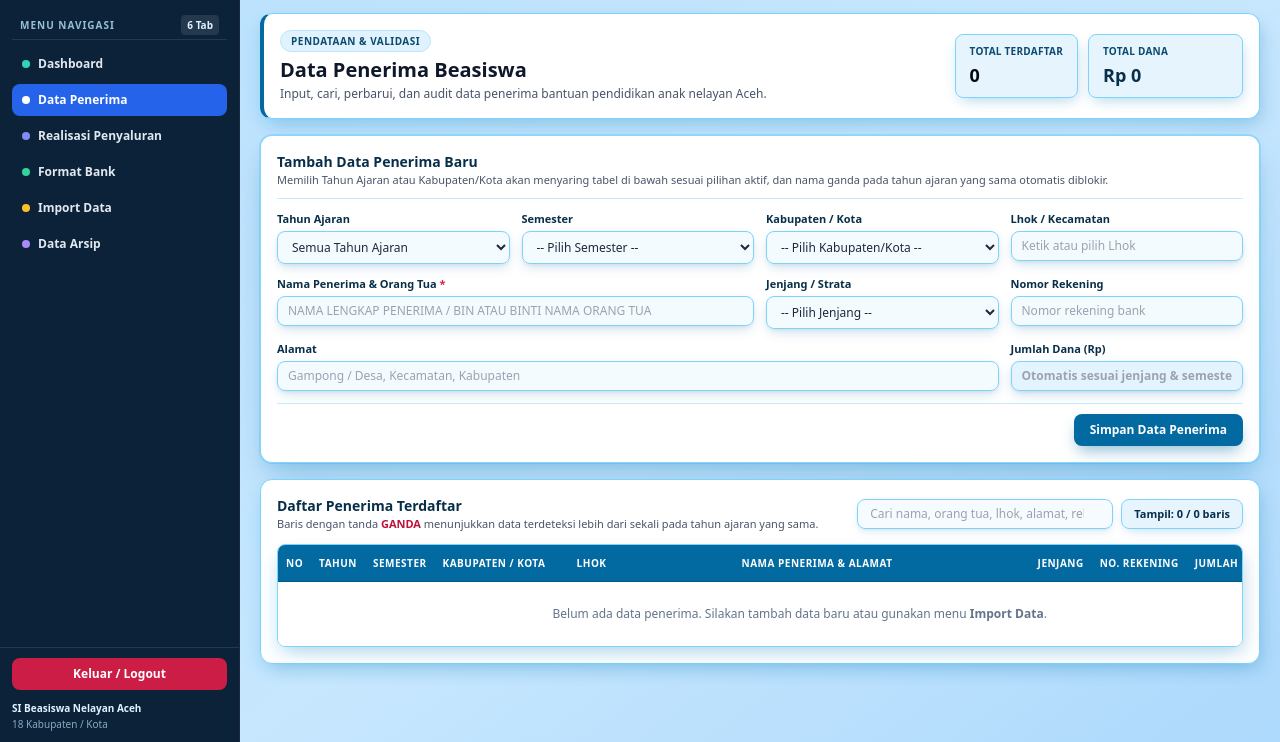
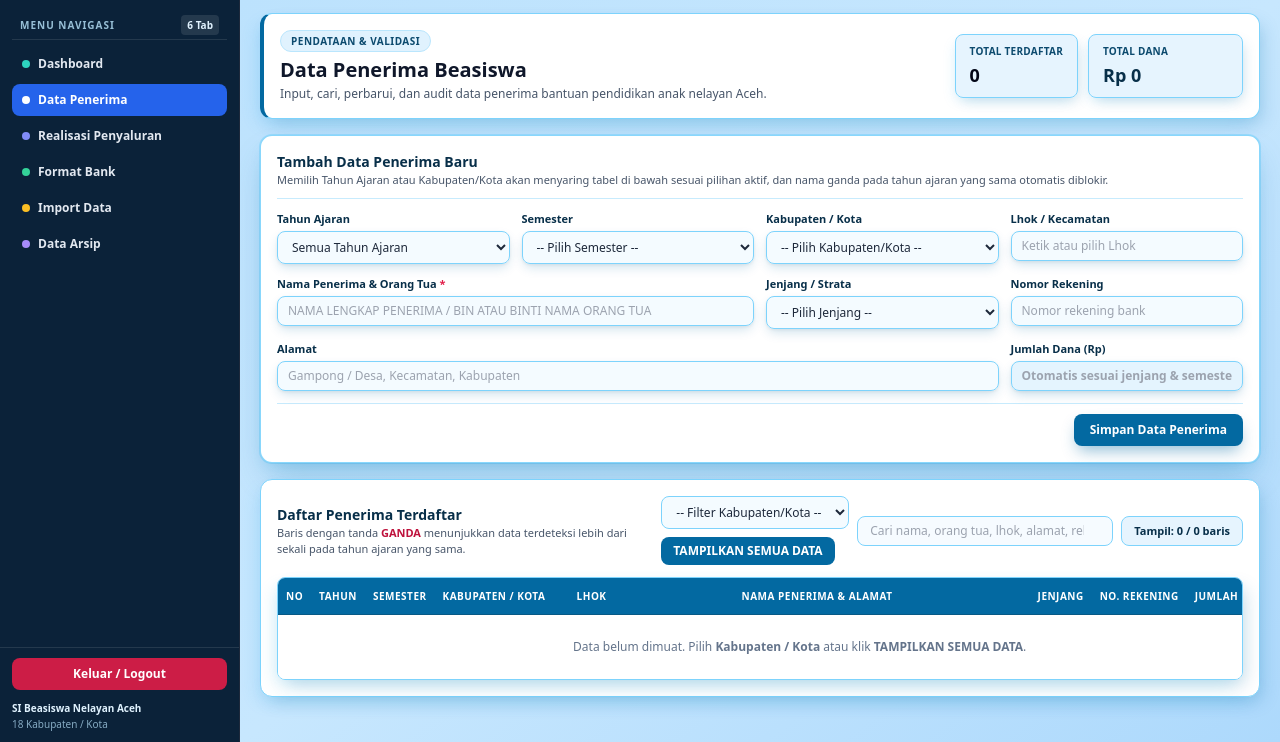
Before and after one commit to irfn8727-max/si-beasiswa-web, a Flask app: page /penerima in a window 1280 px wide. Shown: the part 58-800 px from the top of the page. Run offline with Flask 3, Linux system fonts and the light colour scheme; the visitor is signed in with stand-in values (Sample User, id 1); data that the repository does not hold is empty; some libraries are stand-ins or nearby versions.

Commit message:
Optimasi pemuatan data terkendali pada halaman penerima

```diff
--- a/app.py
+++ b/app.py
@@ -388,6 +388,45 @@ def ambil_penerima_by_status(status=None):
     rapikan_nomor_urut(hasil)
     return hasil
 
+def ambil_penerima_terkendali(kabupaten="", tampilkan_semua=False, status="AKTIF"):
+    kab_bersih = normalisasi_kabupaten(kabupaten or "")
+    if not kab_bersih and not tampilkan_semua:
+        return []
+
+    sql = """
+        SELECT
+            id,
+            tahun,
+            semester,
+            kabupaten_kota,
+            lhok,
+            nama_penerima,
+            alamat,
+            strata_pendidikan,
+            nomor_rekening,
+            jumlah_dana,
+            status_data,
+            tanggal_input
+        FROM tabel_penerima
+        WHERE UPPER(status_data) = %s
+    """
+    status_bersih = (status or "AKTIF").strip().upper()
+    params = [status_bersih]
+
+    if kab_bersih:
+        sql += " AND UPPER(kabupaten_kota) = %s"
+        params.append(kab_bersih.upper())
+
+    sql += " ORDER BY id ASC"
+
+    with get_db_connection() as conn:
+        with conn.cursor(cursor_factory=RealDictCursor) as cur:
+            cur.execute(sql, params)
+            rows = cur.fetchall()
+
+    hasil = [normalisasi_row_penerima(r) for r in rows]
+    rapikan_nomor_urut(hasil)
+    return hasil
 
 def muat_data():
     return ambil_penerima_by_status("AKTIF")
@@ -1021,8 +1060,6 @@ def dashboard():
 
 @app.route("/penerima", methods=["GET", "POST"])
 def penerima():
-    daftar = muat_data()
-
     if request.method == "POST":
         baris_baru = bangun_baris_dari_form(request.form)
         pesan_validasi = validasi_input_penerima(baris_baru)
@@ -1031,8 +1068,13 @@ def penerima():
             return redirect(url_for("penerima"))
 
         izinkan_sama = bool(request.form.get("izinkan_nama_sama"))
+        calon_sama = ambil_penerima_terkendali(
+            kabupaten=baris_baru["kabupaten_kota"],
+            tampilkan_semua=False,
+            status="AKTIF",
+        )
         data_sama = cari_data_sama(
-            daftar,
+            calon_sama,
             baris_baru["nama_penerima"],
             tahun=baris_baru["tahun"],
         )
@@ -1055,6 +1097,15 @@ def penerima():
         flash("Data penerima berhasil disimpan ke PostgreSQL.", "success")
         return redirect(url_for("penerima"))
 
+    kabupaten_dipilih = request.args.get("kabupaten", "").strip()
+    tampilkan_semua = request.args.get("tampilkan_semua") == "1"
+
+    daftar = ambil_penerima_terkendali(
+        kabupaten=kabupaten_dipilih,
+        tampilkan_semua=tampilkan_semua,
+        status="AKTIF",
+    )
+
     kumpulan_tahun = {
         str(d.get("tahun", "") or "").strip()
         for d in daftar
@@ -1079,8 +1130,9 @@ def penerima():
         total_dana=total_dana,
         temuan_ganda=temuan_ganda,
         penerima_berulang=penerima_berulang,
+        kabupaten_dipilih=kabupaten_dipilih,
+        tampilkan_semua=tampilkan_semua,
     )
-
 
 @app.route("/penerima/edit/<row_id>", methods=["POST"])
 def edit_penerima(row_id):
--- a/templates/penerima.html
+++ b/templates/penerima.html
@@ -16,11 +16,11 @@
 
     <!-- Dua Kotak Ringkasan Biru Langit -->
     <div class="flex flex-wrap gap-2.5 text-xs shrink-0">
-      <div class="bg-sky-100/80 hover:bg-sky-100 border border-sky-300 rounded-lg px-3.5 py-2 min-w-[120px] shadow-[4px_6px_14px_-4px_rgba(3,105,161,0.2),-4px_6px_14px_-4px_rgba(14,165,233,0.12)] hover:-translate-y-1 hover:shadow-xl transition duration-200 cursor-default">
+      <div class="bg-sky-100/80 hover:bg-sky-100 border border-sky-300 rounded-lg px-3.5 py-2 min-w-[120px] shadow-[4px_6px_14px_-4px_rgba(3,105,161,0.2),-4px_6px_14px_-4px_rgba(14,165,233,0.12)] cursor-default">
         <div class="text-sky-900 font-bold uppercase tracking-wide text-[10px]">Total Terdaftar</div>
         <div class="text-base sm:text-lg font-bold text-slate-950 mt-0.5">{{ total_terdaftar | default(0) }}</div>
       </div>
-      <div class="bg-sky-100/80 hover:bg-sky-100 border border-sky-300 rounded-lg px-3.5 py-2 min-w-[155px] shadow-[4px_6px_14px_-4px_rgba(3,105,161,0.2),-4px_6px_14px_-4px_rgba(14,165,233,0.12)] hover:-translate-y-1 hover:shadow-xl transition duration-200 cursor-default">
+      <div class="bg-sky-100/80 hover:bg-sky-100 border border-sky-300 rounded-lg px-3.5 py-2 min-w-[155px] shadow-[4px_6px_14px_-4px_rgba(3,105,161,0.2),-4px_6px_14px_-4px_rgba(14,165,233,0.12)] cursor-default">
         <div class="text-sky-900 font-bold uppercase tracking-wide text-[10px]">Total Dana</div>
         <div class="text-base sm:text-lg font-bold text-sky-950 mt-0.5">Rp {{ (total_dana | default(0)) | rupiah }}</div>
       </div>
@@ -92,9 +92,9 @@
   </div>
   {% endif %}
 
-  <!-- Form Input Penerima Baru (Melayang) -->
+<!-- Form Input Penerima Baru (Melayang) -->
   <div style="box-shadow: 0 18px 34px -8px rgba(3, 105, 161, 0.28), 0 8px 16px -6px rgba(14, 165, 233, 0.18), 0 0 0 1px rgba(125, 211, 252, 0.55);"
-       class="bg-white rounded-xl border border-sky-300/90 p-4 hover:-translate-y-0.5 transition duration-200 space-y-3">
+       class="bg-white rounded-xl border border-sky-300/90 p-4 space-y-3">
     <div class="flex items-center justify-between border-b border-sky-200/80 pb-2.5">
       <div>
         <h2 class="text-sm font-bold text-sky-950">Tambah Data Penerima Baru</h2>
@@ -108,7 +108,7 @@
           <label for="tahun" class="block text-[11px] font-bold text-sky-950 mb-1">Tahun Ajaran</label>
           <select id="tahun" name="tahun" onchange="sinkronFilterFormKeTabel()"
                   style="box-shadow: 0 5px 12px -2px rgba(3, 105, 161, 0.2), 0 1px 3px rgba(15, 23, 42, 0.06);"
-                  class="w-full rounded-lg border border-sky-300 bg-sky-50/70 px-2.5 py-1.5 text-xs text-slate-800 hover:-translate-y-0.5 hover:shadow-lg focus:bg-white focus:outline-none focus:ring-2 focus:ring-sky-500 transition duration-200 cursor-pointer">
+                  class="w-full rounded-lg border border-sky-300 bg-sky-50/70 px-2.5 py-1.5 text-xs text-slate-800 focus:bg-white focus:outline-none focus:ring-2 focus:ring-sky-500 cursor-pointer">
             <option value="">Semua Tahun Ajaran</option>
             {% for thn in range(2005, 2051) %}
               {% set label_ta = thn ~ '/' ~ (thn + 1) %}
@@ -131,7 +131,7 @@
           <label for="semester" class="block text-[11px] font-bold text-sky-950 mb-1">Semester</label>
           <select id="semester" name="semester" onchange="hitungPreviewDana()"
                   style="box-shadow: 0 5px 12px -2px rgba(3, 105, 161, 0.2), 0 1px 3px rgba(15, 23, 42, 0.06);"
-                  class="w-full rounded-lg border border-sky-300 bg-sky-50/70 px-2.5 py-1.5 text-xs text-slate-800 hover:-translate-y-0.5 hover:shadow-lg focus:bg-white focus:outline-none focus:ring-2 focus:ring-sky-500 transition duration-200 cursor-pointer">
+                  class="w-full rounded-lg border border-sky-300 bg-sky-50/70 px-2.5 py-1.5 text-xs text-slate-800 focus:bg-white focus:outline-none focus:ring-2 focus:ring-sky-500 cursor-pointer">
             <option value="">-- Pilih Semester --</option>
             <option value="1 GANJIL">1 GANJIL</option>
             <option value="2 GENAP">2 GENAP</option>
@@ -143,7 +143,7 @@
           <label for="kabupaten" class="block text-[11px] font-bold text-sky-950 mb-1">Kabupaten / Kota</label>
           <select id="kabupaten" name="kabupaten" onchange="perbaruiDaftarLhok(); sinkronFilterFormKeTabel();"
                   style="box-shadow: 0 5px 12px -2px rgba(3, 105, 161, 0.2), 0 1px 3px rgba(15, 23, 42, 0.06);"
-                  class="w-full rounded-lg border border-sky-300 bg-sky-50/70 px-2.5 py-1.5 text-xs text-slate-800 hover:-translate-y-0.5 hover:shadow-lg focus:bg-white focus:outline-none focus:ring-2 focus:ring-sky-500 transition duration-200 cursor-pointer">
+                  class="w-full rounded-lg border border-sky-300 bg-sky-50/70 px-2.5 py-1.5 text-xs text-slate-800 focus:bg-white focus:outline-none focus:ring-2 focus:ring-sky-500 cursor-pointer">
             <option value="">-- Pilih Kabupaten/Kota --</option>
             {% for kab in peta_kabupaten_lhok.keys() %}
               <option value="{{ kab }}">{{ kab }}</option>
@@ -155,7 +155,7 @@
           <label for="lhok" class="block text-[11px] font-bold text-sky-950 mb-1">Lhok / Kecamatan</label>
           <input type="text" id="lhok" name="lhok" list="daftar-lhok" placeholder="Ketik atau pilih Lhok"
                  style="box-shadow: 0 5px 12px -2px rgba(3, 105, 161, 0.2), 0 1px 3px rgba(15, 23, 42, 0.06);"
-                 class="w-full rounded-lg border border-sky-300 bg-sky-50/70 px-2.5 py-1.5 text-xs text-slate-800 hover:-translate-y-0.5 hover:shadow-lg focus:bg-white focus:outline-none focus:ring-2 focus:ring-sky-500 transition duration-200" />
+                 class="w-full rounded-lg border border-sky-300 bg-sky-50/70 px-2.5 py-1.5 text-xs text-slate-800 focus:bg-white focus:outline-none focus:ring-2 focus:ring-sky-500" />
           <datalist id="daftar-lhok"></datalist>
         </div>
 
@@ -163,14 +163,14 @@
           <label for="nama" class="block text-[11px] font-bold text-sky-950 mb-1">Nama Penerima &amp; Orang Tua <span class="text-rose-600">*</span></label>
           <input type="text" id="nama" name="nama" required placeholder="NAMA LENGKAP PENERIMA / BIN ATAU BINTI NAMA ORANG TUA"
                  style="box-shadow: 0 5px 12px -2px rgba(3, 105, 161, 0.2), 0 1px 3px rgba(15, 23, 42, 0.06);"
-                 class="w-full rounded-lg border border-sky-300 bg-sky-50/70 px-2.5 py-1.5 text-xs uppercase text-slate-800 hover:-translate-y-0.5 hover:shadow-lg focus:bg-white focus:outline-none focus:ring-2 focus:ring-sky-500 transition duration-200" />
+                 class="w-full rounded-lg border border-sky-300 bg-sky-50/70 px-2.5 py-1.5 text-xs uppercase text-slate-800 focus:bg-white focus:outline-none focus:ring-2 focus:ring-sky-500" />
         </div>
 
-        <div>
+   <div>
           <label for="strata" class="block text-[11px] font-bold text-sky-950 mb-1">Jenjang / Strata</label>
           <select id="strata" name="strata" onchange="hitungPreviewDana()"
                   style="box-shadow: 0 5px 12px -2px rgba(3, 105, 161, 0.2), 0 1px 3px rgba(15, 23, 42, 0.06);"
-                  class="w-full rounded-lg border border-sky-300 bg-sky-50/70 px-2.5 py-1.5 text-xs text-slate-800 hover:-translate-y-0.5 hover:shadow-lg focus:bg-white focus:outline-none focus:ring-2 focus:ring-sky-500 transition duration-200 cursor-pointer">
+                  class="w-full rounded-lg border border-sky-300 bg-sky-50/70 px-2.5 py-1.5 text-xs text-slate-800 focus:bg-white focus:outline-none focus:ring-2 focus:ring-sky-500 cursor-pointer">
             <option value="">-- Pilih Jenjang --</option>
             {% for t in data_jenjang %}
               <option value="{{ t.jenjang }}" data-nominal="{{ t.nominal }}">{{ t.jenjang }} (Rp {{ t.nominal | rupiah }}/sem)</option>
@@ -182,28 +182,28 @@
           <label for="nomor_rekenig" class="block text-[11px] font-bold text-sky-950 mb-1">Nomor Rekening</label>
           <input type="text" id="nomor_rekenig" name="nomor_rekenig" placeholder="Nomor rekening bank"
                  style="box-shadow: 0 5px 12px -2px rgba(3, 105, 161, 0.2), 0 1px 3px rgba(15, 23, 42, 0.06);"
-                 class="w-full rounded-lg border border-sky-300 bg-sky-50/70 px-2.5 py-1.5 text-xs text-slate-800 hover:-translate-y-0.5 hover:shadow-lg focus:bg-white focus:outline-none focus:ring-2 focus:ring-sky-500 transition duration-200" />
+                 class="w-full rounded-lg border border-sky-300 bg-sky-50/70 px-2.5 py-1.5 text-xs text-slate-800 focus:bg-white focus:outline-none focus:ring-2 focus:ring-sky-500" />
         </div>
 
         <div class="sm:col-span-2 lg:col-span-3">
           <label for="alamat" class="block text-[11px] font-bold text-sky-950 mb-1">Alamat</label>
           <input type="text" id="alamat" name="alamat" placeholder="Gampong / Desa, Kecamatan, Kabupaten"
                  style="box-shadow: 0 5px 12px -2px rgba(3, 105, 161, 0.2), 0 1px 3px rgba(15, 23, 42, 0.06);"
-                 class="w-full rounded-lg border border-sky-300 bg-sky-50/70 px-2.5 py-1.5 text-xs text-slate-800 hover:-translate-y-0.5 hover:shadow-lg focus:bg-white focus:outline-none focus:ring-2 focus:ring-sky-500 transition duration-200" />
+                 class="w-full rounded-lg border border-sky-300 bg-sky-50/70 px-2.5 py-1.5 text-xs text-slate-800 focus:bg-white focus:outline-none focus:ring-2 focus:ring-sky-500" />
         </div>
 
         <div>
           <label for="jumlah_dana" class="block text-[11px] font-bold text-sky-950 mb-1">Jumlah Dana (Rp)</label>
           <input type="text" id="jumlah_dana" name="jumlah_dana" placeholder="Otomatis sesuai jenjang &amp; semester"
                  style="box-shadow: 0 5px 12px -2px rgba(3, 105, 161, 0.24), 0 1px 3px rgba(15, 23, 42, 0.06);"
-                 class="w-full rounded-lg border border-sky-300 bg-sky-100/85 px-2.5 py-1.5 text-xs font-semibold text-sky-950 hover:-translate-y-0.5 hover:shadow-lg focus:bg-white focus:outline-none focus:ring-2 focus:ring-sky-500 transition duration-200" />
+                 class="w-full rounded-lg border border-sky-300 bg-sky-100/85 px-2.5 py-1.5 text-xs font-semibold text-sky-950 focus:bg-white focus:outline-none focus:ring-2 focus:ring-sky-500" />
         </div>
       </div>
 
       <div class="flex items-center justify-end pt-2.5 border-t border-sky-200/80">
         <button type="submit"
                 style="box-shadow: 0 8px 16px -4px rgba(3, 105, 161, 0.45);"
-                class="inline-flex items-center justify-center px-4 py-2 rounded-lg bg-sky-700 hover:bg-sky-800 text-white text-xs font-semibold hover:-translate-y-1 hover:shadow-xl transition duration-200 shrink-0 cursor-pointer">
+                class="inline-flex items-center justify-center px-4 py-2 rounded-lg bg-sky-700 hover:bg-sky-800 text-white text-xs font-semibold shrink-0 cursor-pointer">
           Simpan Data Penerima
         </button>
       </div>
@@ -212,31 +212,45 @@
 
   <!-- Tabel Daftar Penerima + Pencarian + Aksi Edit & Hapus -->
   <div class="bg-white rounded-xl border border-sky-300 p-4 shadow-[6px_8px_18px_-4px_rgba(3,105,161,0.22),-6px_8px_18px_-4px_rgba(14,165,233,0.14)] space-y-3">
-    <div class="flex flex-col lg:flex-row lg:items-center lg:justify-between gap-2.5">
+<div class="flex flex-col lg:flex-row lg:items-center lg:justify-between gap-2.5">
       <div>
         <h2 class="text-sm font-bold text-sky-950">Daftar Penerima Terdaftar</h2>
         <p class="text-[11px] text-slate-600">Baris dengan tanda <span class="font-bold text-rose-700">GANDA</span> menunjukkan data terdeteksi lebih dari sekali pada tahun ajaran yang sama.</p>
       </div>
 
       <div class="flex flex-col sm:flex-row sm:items-center gap-2">
+        <form method="get" action="{{ url_for('penerima') }}" class="flex flex-wrap items-center gap-2">
+          <select name="kabupaten" onchange="this.form.submit()"
+                  class="rounded-lg border border-sky-300 bg-sky-50/70 px-2.5 py-1.5 text-xs text-slate-800 focus:bg-white focus:outline-none focus:ring-2 focus:ring-sky-500 cursor-pointer">
+            <option value="">-- Filter Kabupaten/Kota --</option>
+            {% for kab in peta_kabupaten_lhok.keys() %}
+              <option value="{{ kab }}" {% if (kabupaten_dipilih or '') == kab %}selected{% endif %}>{{ kab }}</option>
+            {% endfor %}
+          </select>
+
+          <button type="submit" name="tampilkan_semua" value="1"
+                  class="px-3 py-1.5 rounded-lg bg-sky-700 hover:bg-sky-800 text-white text-xs font-semibold whitespace-nowrap cursor-pointer">
+            TAMPILKAN SEMUA DATA
+          </button>
+        </form>
+
         <!-- Kotak Pencarian -->
         <div class="relative flex items-center">
           <input type="text" id="cariPenerima" oninput="filterTabelPenerima()"
                  placeholder="Cari nama, orang tua, lhok, alamat, rek..."
-                 style="box-shadow: 0 4px 10px -2px rgba(3, 105, 161, 0.16), 0 1px 2px rgba(15, 23, 42, 0.05);"
-                 class="w-full sm:w-64 rounded-lg border border-sky-300 bg-sky-50/60 pl-3 pr-7 py-1.5 text-xs text-slate-800 hover:-translate-y-0.5 hover:shadow-md focus:bg-white focus:outline-none focus:ring-2 focus:ring-sky-500 transition duration-200" />
+                 class="w-full sm:w-64 rounded-lg border border-sky-300 bg-sky-50/60 pl-3 pr-7 py-1.5 text-xs text-slate-800 focus:bg-white focus:outline-none focus:ring-2 focus:ring-sky-500" />
           <button type="button" id="btnResetCari" onclick="resetPencarianPenerima()" title="Bersihkan pencarian"
                   class="hidden absolute right-2 text-slate-400 hover:text-slate-700 text-sm font-bold px-1 cursor-pointer">&times;</button>
         </div>
 
         <!-- Ringkasan Jumlah Baris -->
-        <div id="infoJumlahBaris" class="text-[11px] font-bold text-sky-950 bg-sky-100/80 border border-sky-300 px-3 py-1.5 rounded-lg whitespace-nowrap shadow-[3px_5px_12px_-4px_rgba(3,105,161,0.16),-3px_5px_12px_-4px_rgba(14,165,233,0.1)]">
+        <div id="infoJumlahBaris" class="text-[11px] font-bold text-sky-950 bg-sky-100/80 border border-sky-300 px-3 py-1.5 rounded-lg whitespace-nowrap">
           Tampil: {{ daftar_penerima | length }} / {{ daftar_penerima | length }} baris
         </div>
       </div>
     </div>
 
-    <div class="overflow-x-auto rounded-lg border border-sky-300 shadow-[6px_8px_18px_-4px_rgba(3,105,161,0.22),-6px_8px_18px_-4px_rgba(14,165,233,0.16)]">
+<div class="overflow-x-auto rounded-lg border border-sky-300 shadow-[6px_8px_18px_-4px_rgba(3,105,161,0.22),-6px_8px_18px_-4px_rgba(14,165,233,0.16)]">
       <table id="tabelPenerima" class="w-full text-left border-collapse text-xs">
         <thead>
           <tr class="bg-sky-700 text-white border-b border-sky-800 uppercase text-[10px] tracking-wider font-bold">
@@ -306,22 +320,26 @@
                         data-rekening="{{ b.nomor_rekening or '' }}"
                         data-dana="{{ b.jumlah_dana or 0 }}"
                         onclick="bukaModalEdit(this)"
-                        class="px-2 py-1 rounded bg-sky-100 hover:bg-sky-200 text-sky-950 font-semibold text-[11px] transition cursor-pointer">
+                        class="px-2 py-1 rounded bg-sky-100 hover:bg-sky-200 text-sky-950 font-semibold text-[11px] cursor-pointer">
                   Edit
                 </button>
                 <form method="post" action="{{ url_for('hapus_penerima', row_id=b.id) }}"
                       onsubmit="return confirm('Hapus data penerima {{ b.nama_penerima }}?');" class="inline">
                   <button type="submit"
-                          class="px-2 py-1 rounded bg-rose-100 hover:bg-rose-200 text-rose-800 font-semibold text-[11px] transition cursor-pointer">
+                          class="px-2 py-1 rounded bg-rose-100 hover:bg-rose-200 text-rose-800 font-semibold text-[11px] cursor-pointer">
                     Hapus
                   </button>
                 </form>
               </td>
             </tr>
-          {% else %}
+         {% else %}
             <tr id="barisKosongAwal">
               <td colspan="10" class="py-6 px-4 text-center text-slate-500">
-                Belum ada data penerima. Silakan tambah data baru atau gunakan menu <strong>Import Data</strong>.
+                {% if not kabupaten_dipilih and not tampilkan_semua %}
+                  Data belum dimuat. Pilih <strong>Kabupaten / Kota</strong> atau klik <strong>TAMPILKAN SEMUA DATA</strong>.
+                {% else %}
+                  Belum ada data penerima yang cocok dengan pilihan saat ini.
+                {% endif %}
               </td>
             </tr>
           {% endfor %}
```
